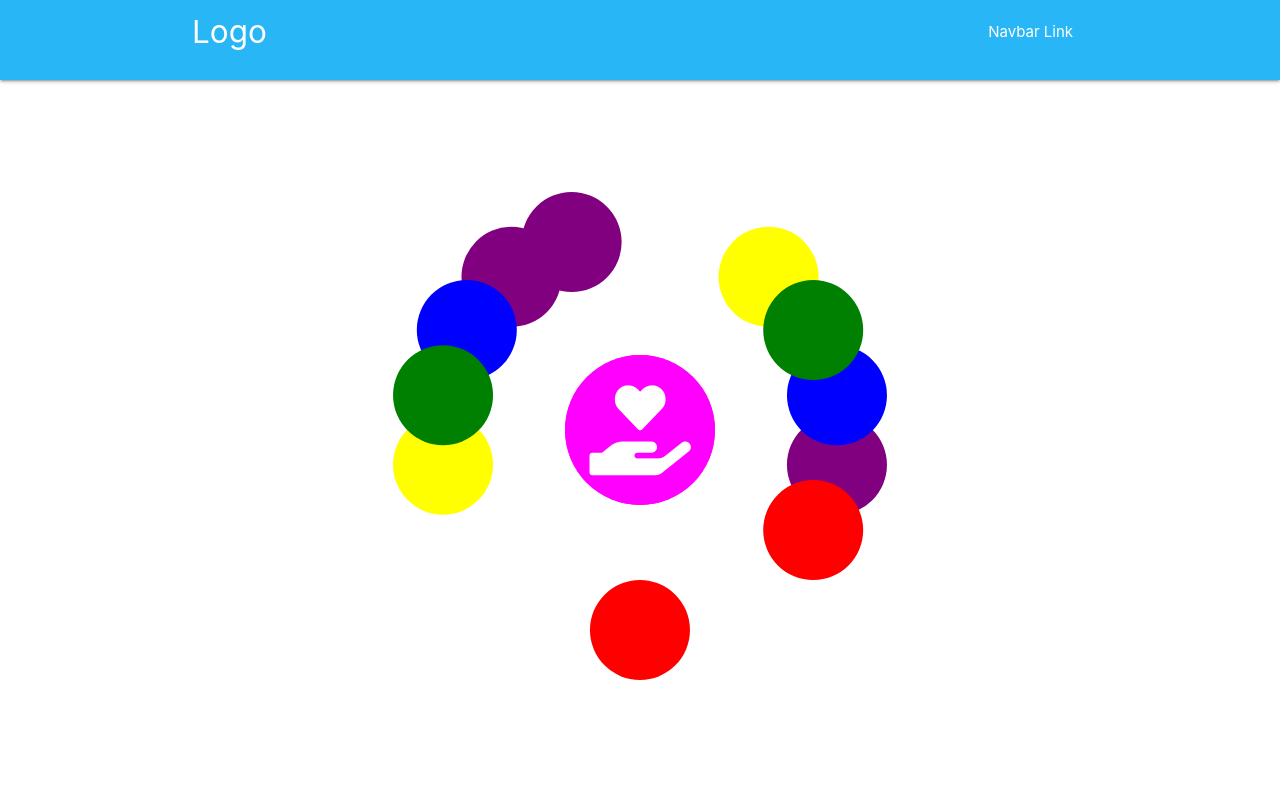
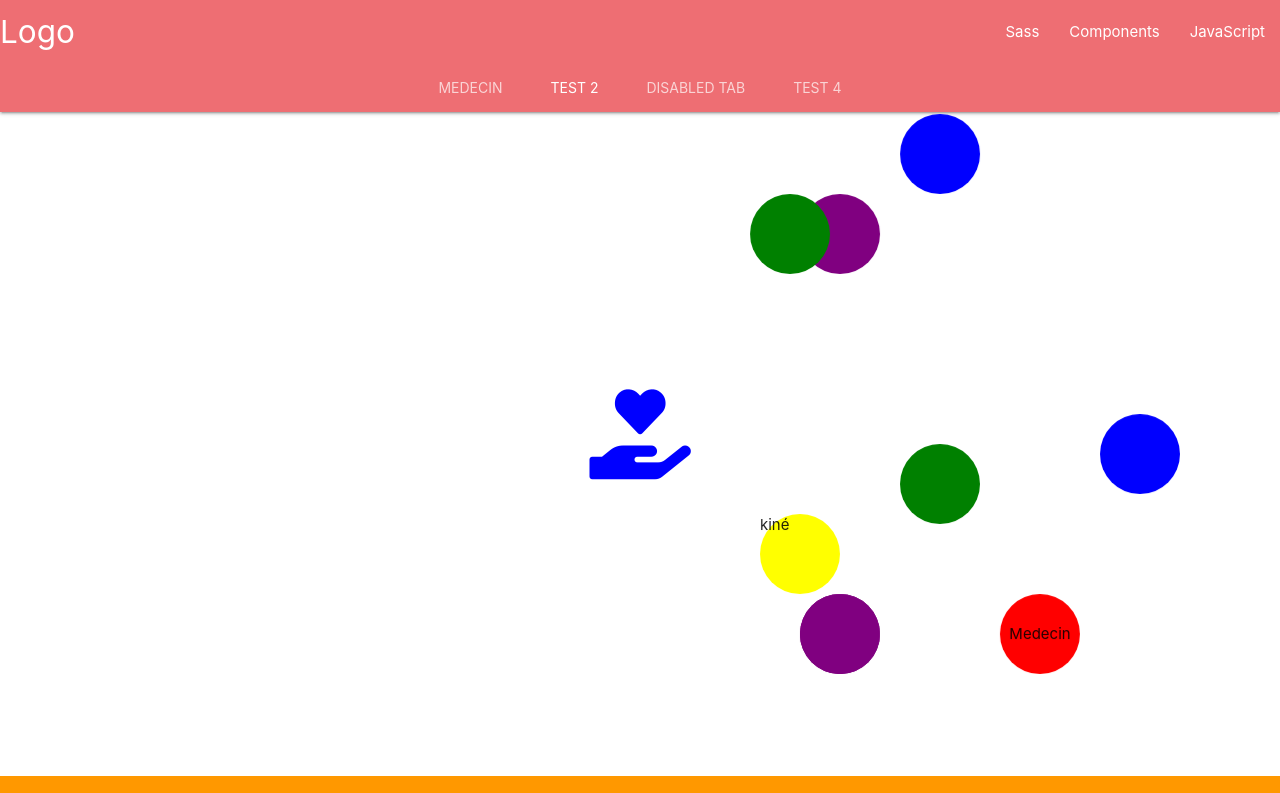
Before and after one commit to jbcoudert/msp-lozere, a plain HTML site: page index.html in a window 1280 px wide. Shown: the top 793 px of the page. Drawn offline with nearby package versions, Linux system fonts and the light colour scheme.

Commit message:
position

```diff
--- a/index.html
+++ b/index.html
@@ -15,18 +15,32 @@
 </head>
 
 <body>
-  <nav class="light-blue lighten-1" role="navigation">
-    <div class="nav-wrapper container"><a id="logo-container" href="#" class="brand-logo">Logo</a>
-      <ul class="right hide-on-med-and-down">
-        <li><a href="#">Navbar Link</a></li>
+    <nav class="nav-extended">
+        <div class="nav-wrapper">
+          <a href="#" class="brand-logo">Logo</a>
+          <a href="#" data-target="mobile-demo" class="sidenav-trigger"><i class="material-icons">menu</i></a>
+          <ul id="nav-mobile" class="right hide-on-med-and-down">
+            <li><a href="sass.html">Sass</a></li>
+            <li><a href="badges.html">Components</a></li>
+            <li><a href="collapsible.html">JavaScript</a></li>
+          </ul>
+        </div>
+        <div class="nav-content center">
+          <ul class="tabs tabs-transparent center ul">
+            <li class="tab"><a href="medecin.html">Medecin</a></li>
+            <li class="tab"><a class="active" href="#test2">Test 2</a></li>
+            <li class="tab disabled"><a href="#test3">Disabled Tab</a></li>
+            <li class="tab"><a href="#test4">Test 4</a></li>
+          </ul>
+        </div>
+      </nav>
+
+      <ul class="sidenav subNav" id="mobile-demo">
+        <li><a href="sass.html">Sass</a></li>
+        <li><a href="badges.html">Components</a></li>
+        <li><a href="collapsible.html">JavaScript</a></li>
       </ul>
 
-      <ul id="nav-mobile" class="sidenav">
-        <li><a href="#">Navbar Link</a></li>
-      </ul>
-      <a href="#" data-target="nav-mobile" class="sidenav-trigger"><i class="material-icons">menu</i></a>
-    </div>
-  </nav>
 
   <!-- <canvas> -->
     <div class="container-fluid main">
@@ -34,8 +48,8 @@
         <div id="centre">
           <div class="middle circle main-circle pulse"> <i class="fas fa-hand-holding-heart large center"></i></div>
 
-          <div class="outer circle at-1-oclock"></div>
-          <div class="outer circle at-2-oclock"></div>
+          <div class="outer circle at-1-oclock">Medecin</div>
+          <div class="outer circle at-2-oclock">kiné</div>
           <div class="outer circle at-3-oclock"></div>
           <div class="outer circle at-4-oclock"></div>
           <div class="outer circle at-5-oclock"></div>
--- a/sass/style.scss
+++ b/sass/style.scss
@@ -8,24 +8,26 @@
 }
 
 nav {
-    min-height: 10vh;
+    .ul {
+        display: flex;
+        justify-content: center;
+    }
 }
 .main {
     display: flex;
     justify-content: center;
-    min-height: 90vh;
+    min-height: 83vh;
     #centre {
         position: relative;
         left: 50%;
         top: 50%;
         transform: rotateZ(0.01deg); /* IE 10 bug */
         i {
-            color: white;
+            color: blue;
         }
     }
     .circle {
         position: absolute;
-        background-color: fuchsia;
         height: 150px;
         width: 150px;
         left: -75px;
@@ -36,72 +38,74 @@ nav {
         display: flex;
         justify-content: center;
         align-items: center;
-        z-index: 999;
+        // z-index: 999;
         // height: 300px;
         // width: 300px;
     }
     .outer {
         animation: rotate 2s ease-out 1;
-        height: 100px;
-        width: 100px;
-        left: -50px;
-        top: -50px;
+        height: 80px;
+        width: 80px;
+        left: -40px;
+        top: -40px;
     }
     .at-1-oclock {
         background-color: red;
-        transform:  translateY(200px) ;
+        transform:  translateY(200px) translateX(400px);
+        display: flex;
+        justify-content: center;
+        align-items: center;
     }
 
     .at-2-oclock {
         background-color: yellow;
-        transform: rotate(-140deg) translateY(200px) rotate(140deg);
+        transform: translateY(150%) translateX(200%);
     }
 
     .at-3-oclock {
         background-color: green;
-        transform: rotate(-120deg) translateY(200px)  rotate(120deg);
-        z-index: 2;
+        transform: translateY(50px) translateX(300px);
+
     }
 
     .at-4-oclock {
         background-color: blue;
-        transform: rotate(-100deg) translateY(200px) rotate(100deg);
-        z-index: 1;
+        transform:  translateY(20px) translateX(500px);
     }
 
     .at-5-oclock {
         background-color: purple;
-        transform: rotate(-80deg) translateY(200px) rotate(80deg);
+        transform: translateY(200px) translateX(200px);
     }
     .at-6-oclock {
-        background-color: red;
-        transform: rotate(-60deg) translateY(200px) rotate(60deg);
+        background-color: purple;
+        transform: translateY(-200px) translateX(200px);
     }
 
-    .at-7-oclock {
-        background-color: yellow;
-        transform: rotate(80deg) translateY(200px) rotate(-80deg);
-    }
+    // .at-7-oclock {
+    //     background-color: yellow;
+    //     transform: translateY(-200px) translateX(600px);
+    // }
 
     .at-8-oclock {
         background-color: green;
-        transform: rotate(100deg) translateY(200px)  rotate(-100deg);
+        transform: translateY(-200px) translateX(150px);
         z-index: 2;
     }
 
     .at-9-oclock {
         background-color: blue;
-        transform: rotate(120deg) translateY(200px) rotate(-120deg);
+        transform: translateY(-280px) translateX(300px);
         z-index: 1;
     }
 
     .at-10-oclock {
         background-color: purple;
-        transform: rotate(140deg) translateY(200px) rotate(-140deg);
+        transform: translateY(200px) translateX(200px);
     }
 
     .at-11-oclock {
         background-color: purple;
-        transform: rotate(160deg) translateY(200px) rotate(-160deg);
+        transform: translateY(200px) translateX(200px);
     }
 }
```
Also changed, not shown: medecin.html (added), style.css.
